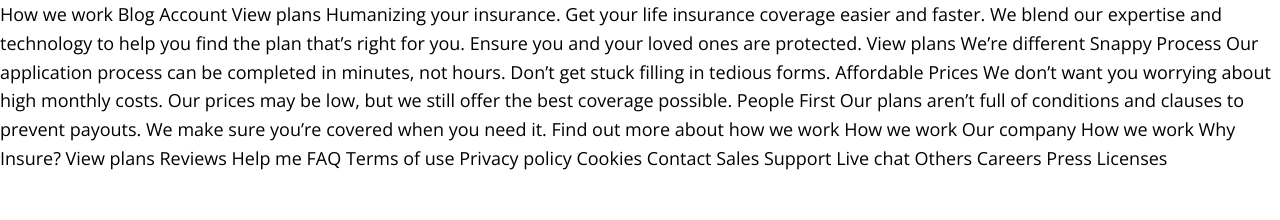
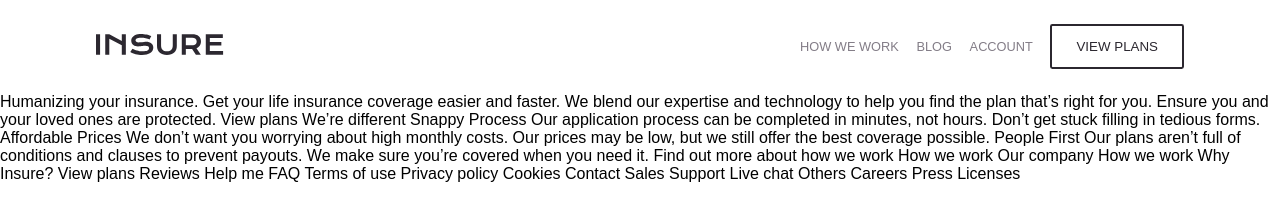
Before and after one commit to Maryjanee/Challenges, a plain HTML site: page insure-landing-page/index.html in a window 1280 px wide. Drawn offline with nearby package versions, Linux system fonts and the light colour scheme; files that its build step writes are made by us from their sources.

Commit message:
add nav elements and style

```diff
--- a/insure-landing-page/index.html
+++ b/insure-landing-page/index.html
@@ -23,17 +23,35 @@
     <title>Insure landing page</title>
   </head>
   <body>
-    How we work Blog Account View plans Humanizing your insurance. Get your life
-    insurance coverage easier and faster. We blend our expertise and technology
-    to help you find the plan that’s right for you. Ensure you and your loved
-    ones are protected. View plans We’re different Snappy Process Our
-    application process can be completed in minutes, not hours. Don’t get stuck
-    filling in tedious forms. Affordable Prices We don’t want you worrying about
-    high monthly costs. Our prices may be low, but we still offer the best
-    coverage possible. People First Our plans aren’t full of conditions and
-    clauses to prevent payouts. We make sure you’re covered when you need it.
-    Find out more about how we work How we work Our company How we work Why
-    Insure? View plans Reviews Help me FAQ Terms of use Privacy policy Cookies
-    Contact Sales Support Live chat Others Careers Press Licenses
+    <header>
+      <nav class="wrapper flex-container space-between align-center">
+        <figure class="logo-container">
+          <img src="images/logo.svg" alt="insure-logo" />
+        </figure>
+
+        <figure class="hambuger-container">
+          <img src="images/icon-hamburger.svg" alt="menu" />
+        </figure>
+
+        <ul class="nav-links-container flex-container align-center">
+          <li><a class="nav-link uppercase" href="#"> How we work</a></li>
+          <li><a class="nav-link uppercase" href="#">Blog</a></li>
+          <li><a class="nav-link uppercase" href="#">Account</a></li>
+          <button class="uppercase">View plans</button>
+        </ul>
+      </nav>
+    </header>
+    Humanizing your insurance. Get your life insurance coverage easier and
+    faster. We blend our expertise and technology to help you find the plan
+    that’s right for you. Ensure you and your loved ones are protected. View
+    plans We’re different Snappy Process Our application process can be
+    completed in minutes, not hours. Don’t get stuck filling in tedious forms.
+    Affordable Prices We don’t want you worrying about high monthly costs. Our
+    prices may be low, but we still offer the best coverage possible. People
+    First Our plans aren’t full of conditions and clauses to prevent payouts. We
+    make sure you’re covered when you need it. Find out more about how we work
+    How we work Our company How we work Why Insure? View plans Reviews Help me
+    FAQ Terms of use Privacy policy Cookies Contact Sales Support Live chat
+    Others Careers Press Licenses
   </body>
 </html>
--- /dev/null
+++ b/insure-landing-page/style.css
@@ -0,0 +1,109 @@
+:root {
+  --white: #fff;
+  --DarkViolet: hsl(256, 26%, 20%);
+  --GrayishBlue: hsl(216, 30%, 68%);
+  --VeryDarkViolet: hsl(270, 9%, 17%);
+  --DarkGrayishViolet: hsl(273, 4%, 51%);
+  --VeryLightGray: hsl(0, 0%, 98%);
+  --serif-font: "DM Serif Display", serif;
+  --san-serif-font: "Karla", sans-serif;
+}
+
+@import url("https://fonts.googleapis.com/css2?family=DM+Serif+Display&family=Karla:wght@400;700&display=swap");
+
+* {
+  margin: 0;
+  padding: 0;
+  box-sizing: border-box;
+  font-family: var(--san-serif-font);
+}
+
+li {
+  list-style: none;
+}
+
+a {
+  text-decoration: none;
+}
+h1,
+h2,
+h3,
+h4,
+h5,
+h6 {
+  margin-bottom: 1rem;
+  font-family: var(--serif-font);
+}
+
+img {
+  width: 100%;
+}
+
+button,
+.btn {
+  border-radius: 0.15rem;
+  padding: 0.8rem 1.5rem;
+  border: 2px solid var(--VeryDarkViolet);
+  color: var(--VeryDarkViolet);
+  background: var(--white);
+}
+
+.uppercase {
+  text-transform: uppercase;
+}
+
+.flex-container {
+  display: flex;
+}
+
+.space-between {
+  justify-content: space-between;
+}
+
+.align-center {
+  align-items: center;
+}
+
+.grid-container {
+  display: grid;
+}
+
+.logo-container {
+  width: 8rem;
+}
+
+.hambuger-container {
+  width: 2rem;
+}
+
+.nav-links-container {
+  display: none;
+}
+
+.wrapper {
+  padding: 1.5rem;
+}
+
+nav {
+  background: var(--white);
+}
+
+@media only screen and (min-width: 800px) {
+  .wrapper {
+    padding: 1.5rem 6rem;
+  }
+
+  .nav-links-container {
+    display: flex;
+    justify-content: space-between;
+    flex: 0.4;
+  }
+
+  .hambuger-container {
+    display: none;
+  }
+  .nav-link {
+    color: var(--DarkGrayishViolet);
+    font-size: 0.8rem;
+  }
+}
--- a/insure-landing-page/styles.css
+++ /dev/null
@@ -1,34 +0,0 @@
-:root {
-  --DarkViolet: hsl(256, 26%, 20%);
-  --GrayishBlue: hsl(216, 30%, 68%);
-  --VeryDarkViolet: hsl(270, 9%, 17%);
-  --DarkGrayishViolet: hsl(273, 4%, 51%);
-  --VeryLightGray: hsl(0, 0%, 98%);
-  --serif-font: "DM Serif Display", serif;
-  --san-serif-font: "Karla", sans-serif;
-}
-
-@import url("https://fonts.googleapis.com/css2?family=DM+Serif+Display&family=Karla:wght@400;700&display=swap");
-
-* {
-  margin: 0;
-  padding: 0;
-  box-sizing: border-box;
-}
-
-li {
-  list-style: none;
-}
-
-a {
-  text-decoration: none;
-}
-h1,
-h2,
-h3,
-h4,
-h5,
-h6,
-p {
-  margin-bottom: 1rem;
-}
```
